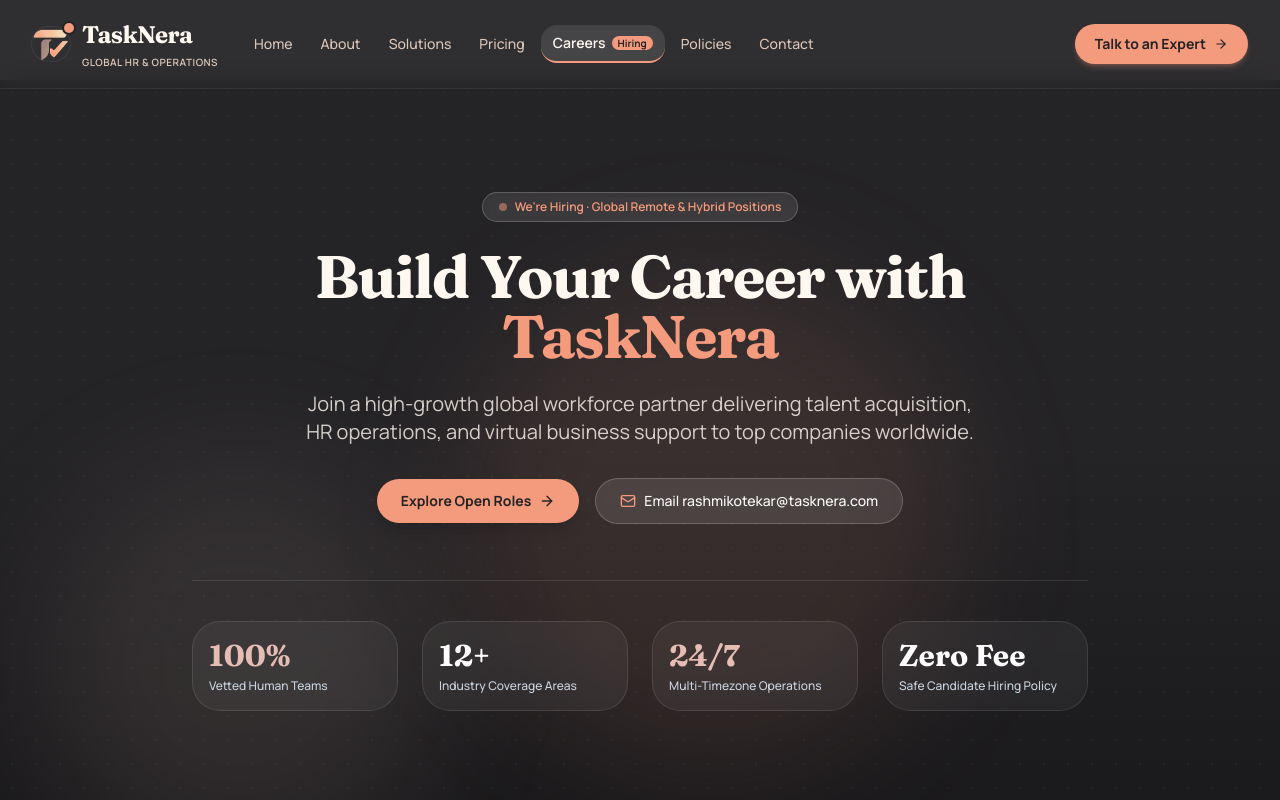
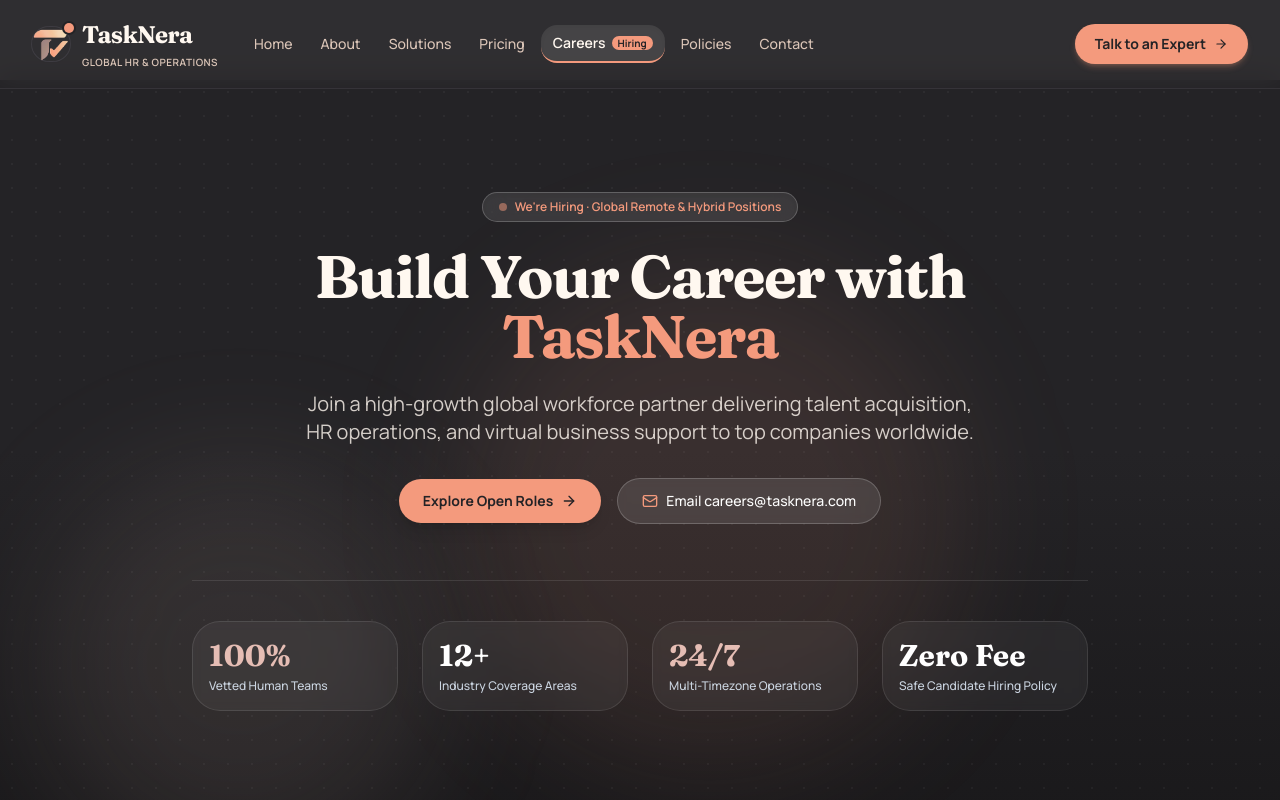
Before and after one commit to operations2003/tasknera, a Next.js app: page /careers in a window 1280 px wide. Shown: the top 800 px of the page. Built offline with nearby package versions, Linux system fonts and the light colour scheme; no server answers.

Commit message:
feat: add careers page with job listings and application details

```diff
--- a/src/app/careers/page.tsx
+++ b/src/app/careers/page.tsx
@@ -990,11 +990,11 @@ export default function CareersPage() {
                 <ArrowRight className="w-4 h-4" />
               </a>
               <a
-                href="mailto:rashmikotekar@tasknera.com"
+                href="mailto:careers@tasknera.com"
                 className="bg-white/10 hover:bg-white/20 text-white border border-white/20 font-medium px-6 py-3 rounded-full transition-all flex items-center gap-2 backdrop-blur-sm text-sm"
               >
                 <Mail className="w-4 h-4 text-tn-coral" />
-                <span>Email rashmikotekar@tasknera.com</span>
+                <span>Email careers@tasknera.com</span>
               </a>
             </div>
 
@@ -1366,8 +1366,8 @@ export default function CareersPage() {
                   <Mail className="w-4 h-4 text-[#704A4B] flex-shrink-0" />
                   <span>
                     Drop your CV at this email ID:{' '}
-                    <a href="mailto:rashmikotekar@tasknera.com?subject=General Application [TaskNera Careers]" className="font-bold text-[#704A4B] hover:underline">
-                      rashmikotekar@tasknera.com
+                    <a href="mailto:careers@tasknera.com?subject=General Application [TaskNera Careers]" className="font-bold text-[#704A4B] hover:underline">
+                      careers@tasknera.com
                     </a>
                   </span>
                 </div>
```
